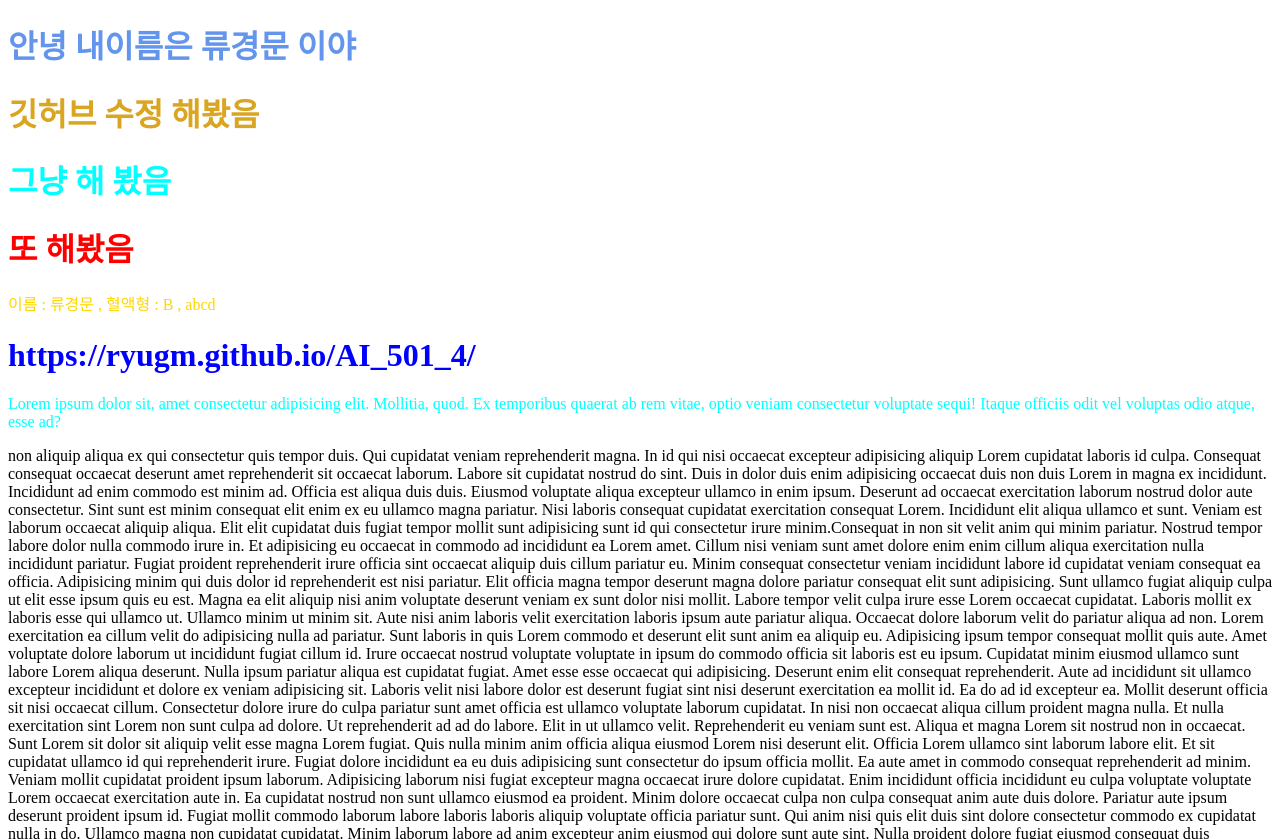
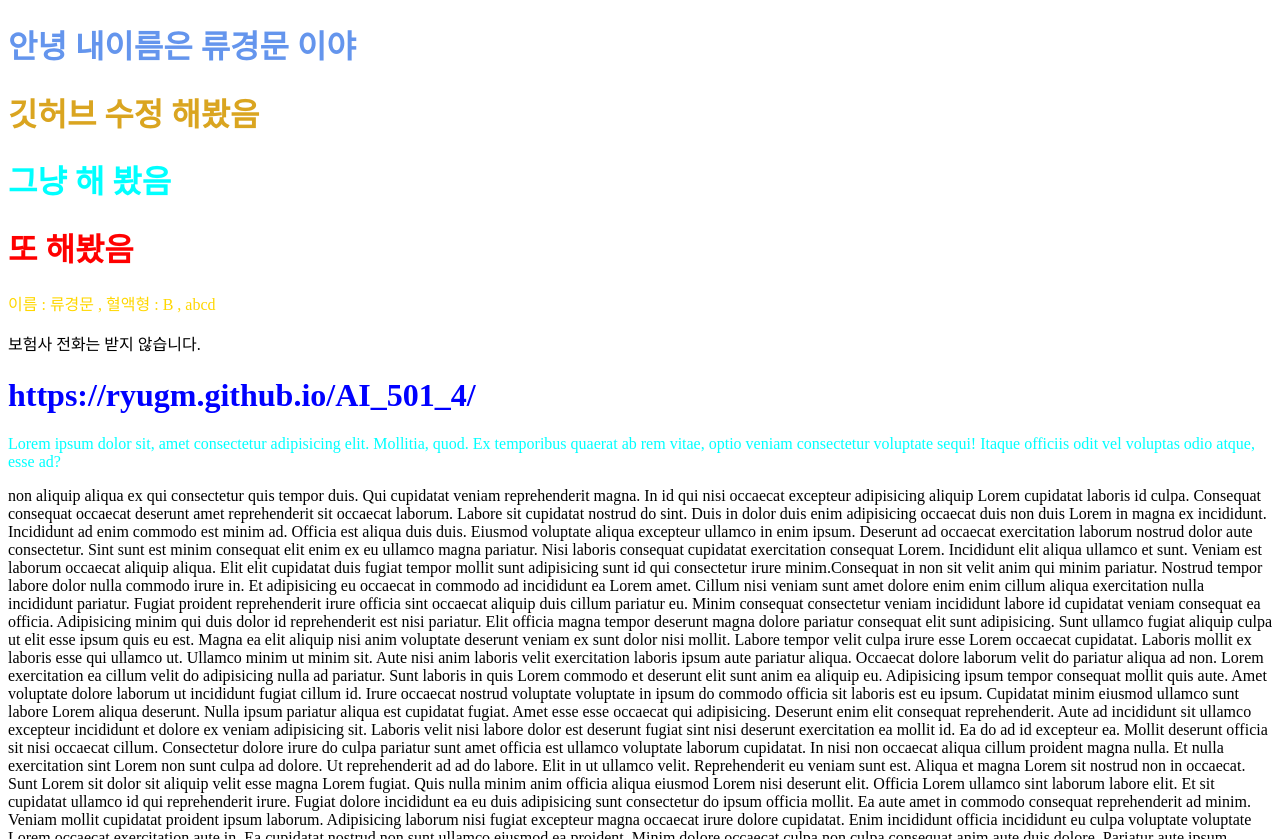
Before and after one commit to RYUGM/AI_501_4, a plain HTML site: page 01_starthtml.html in a window 1280 px wide. Shown: the top 839 px of the page. Drawn offline with Linux system fonts and the light colour scheme.

Commit message:
보험사

```diff
--- a/01_starthtml.html
+++ b/01_starthtml.html
@@ -15,6 +15,7 @@
         <h1 style="color: cyan;">그냥 해 봤음</h1>
     <h1 style="color: red;">또 해봤음</h1>
     <p style="color: gold;">이름 : 류경문 , 혈액형 : B , abcd</p>
+    <p>보험사 전화는 받지 않습니다.</p>
 <h1 style="color: blue;">https://ryugm.github.io/AI_501_4/</h1>
     <p style="color: cyan;">Lorem ipsum dolor sit, amet consectetur adipisicing elit. Mollitia, quod. Ex temporibus
         quaerat ab rem vitae,
```
